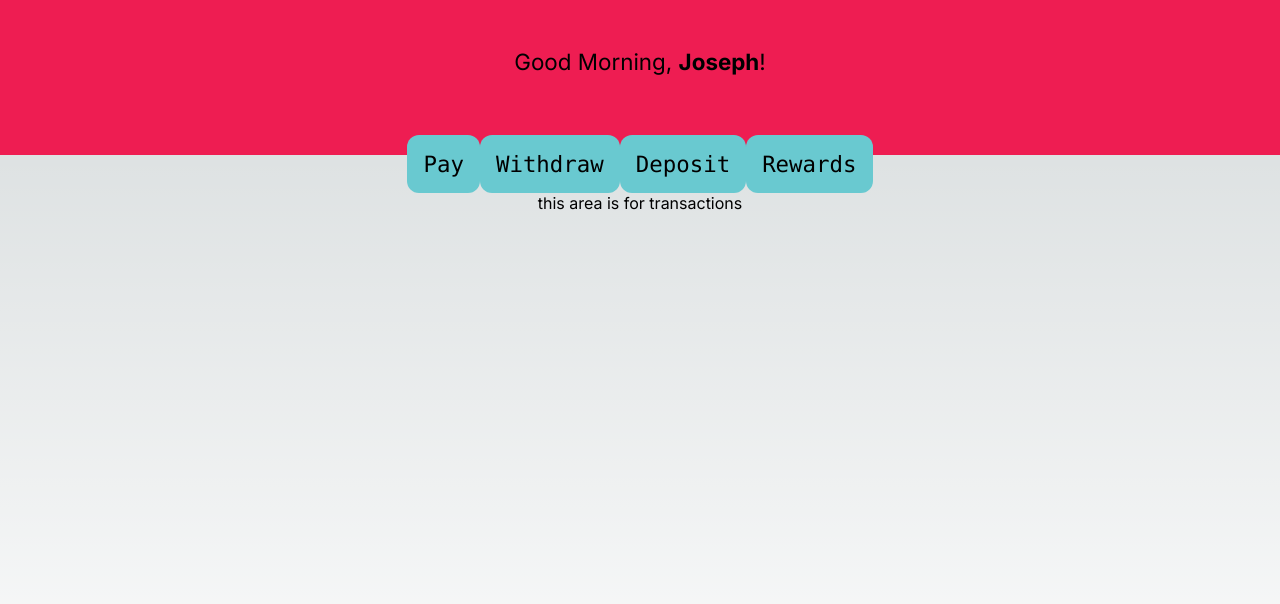
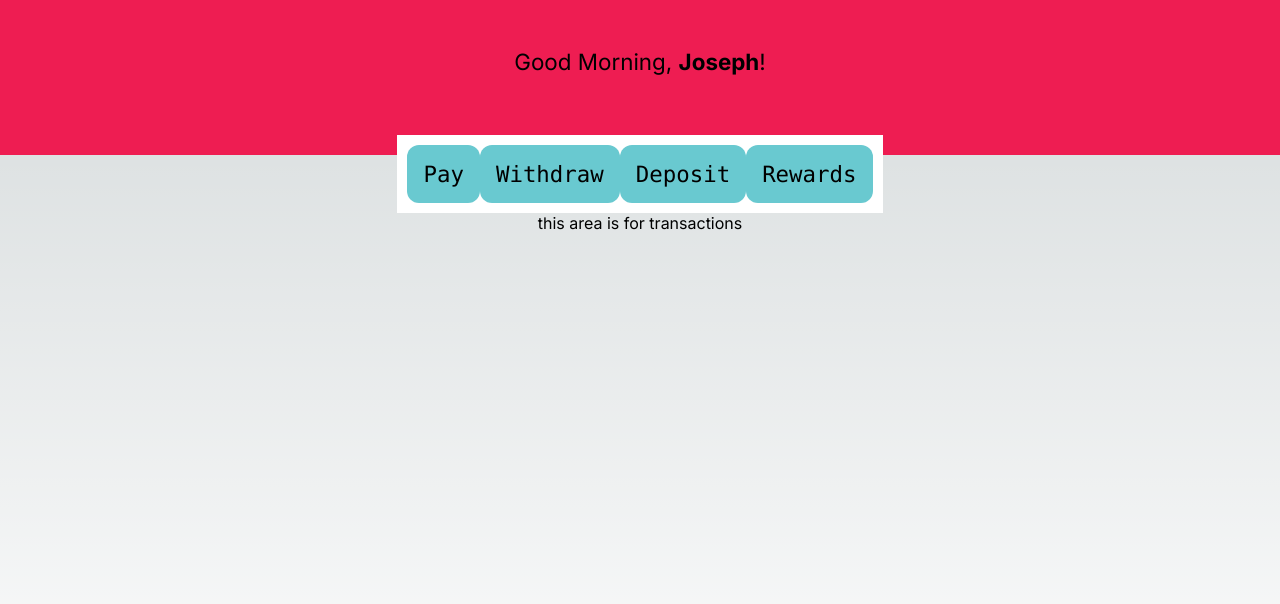
Before and after one commit to Project-Hackathons/tiktok-techjam, a Next.js app in the folder frontend/: page / in a window 1280 px wide. Shown: the top 604 px of the page. Built offline with nearby package versions, Linux system fonts and the light colour scheme.

Commit message:
add container styles

```diff
--- a/frontend/src/styles/Home.module.css
+++ b/frontend/src/styles/Home.module.css
@@ -20,6 +20,8 @@
 
 .buttonsContainer {
   margin-top: -2.5vh;
+  padding: 10px;
+  background-color: var(--color-white);
   display: flex;
 }
 
```
